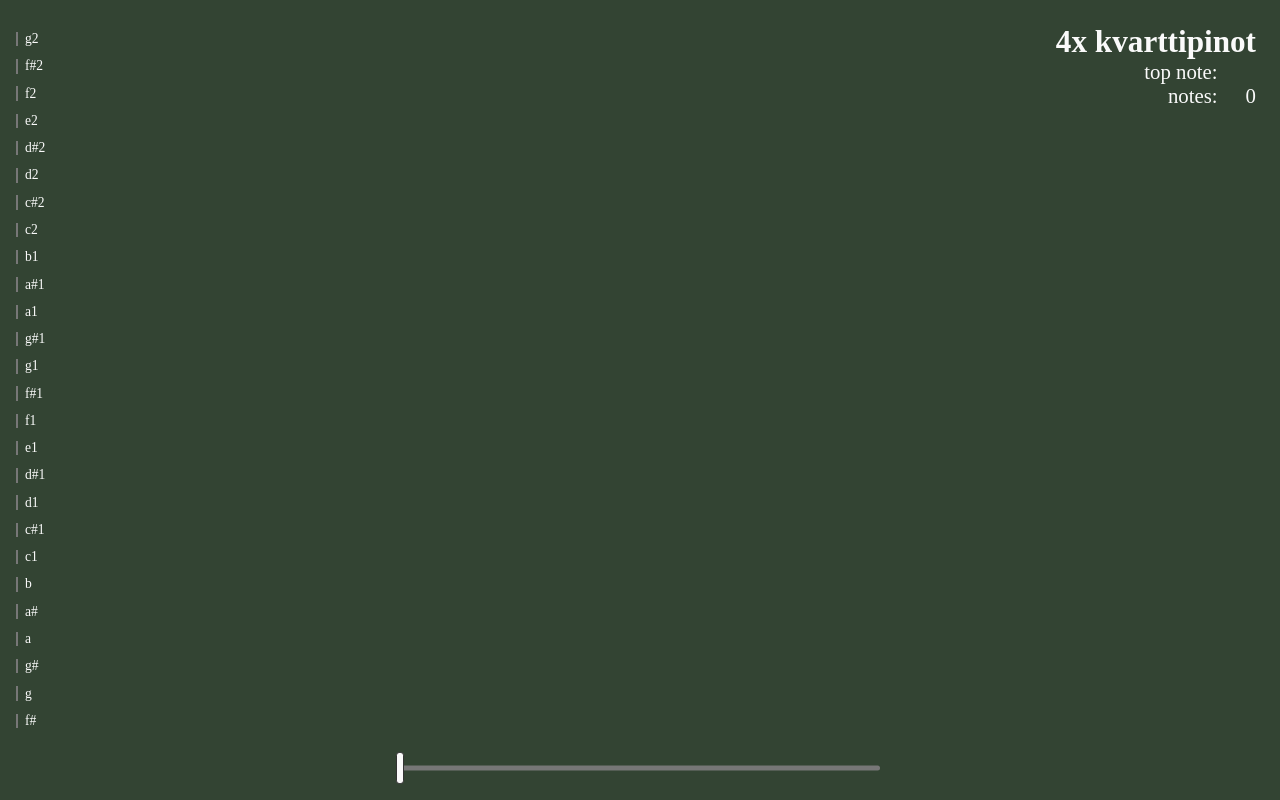
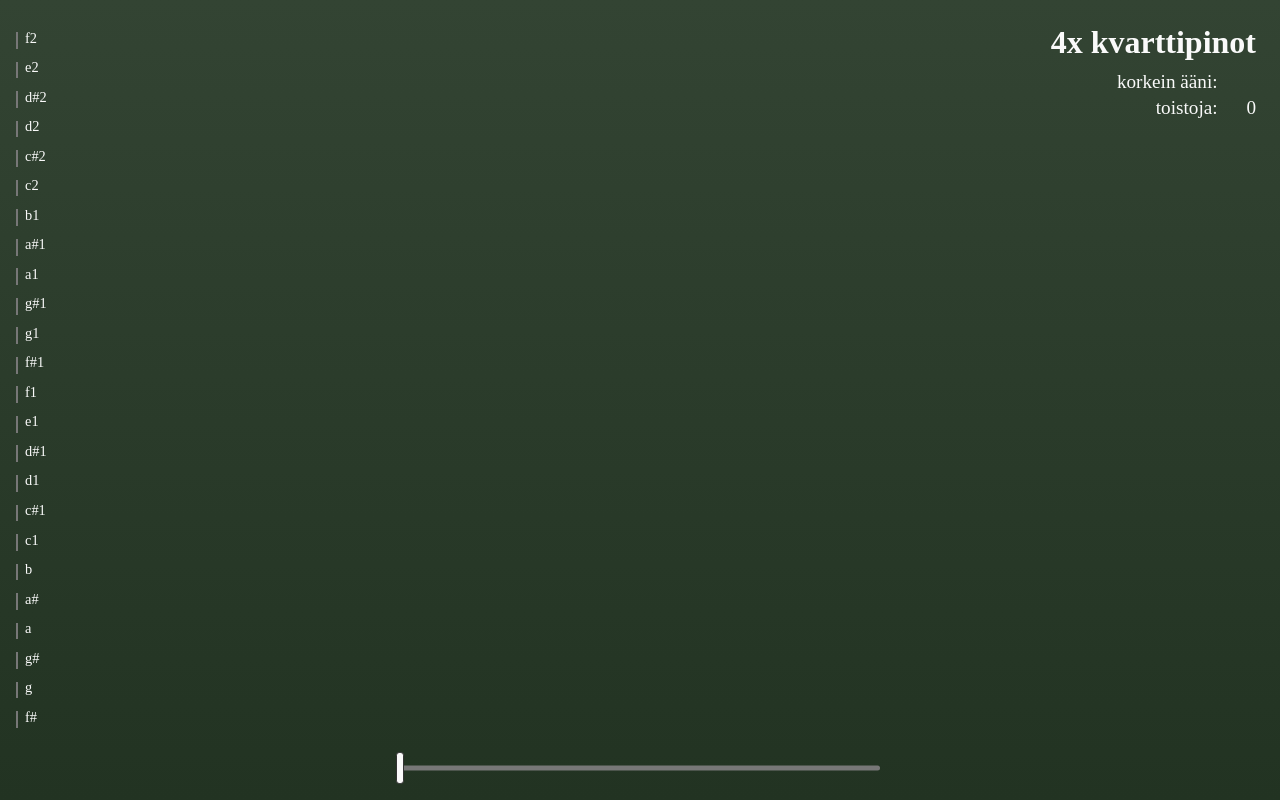
Before and after one commit to visahaarala/kvarttipinot, a React (Vite) app: page / in a window 1280 px wide. Built offline with nearby package versions, Linux system fonts and the light colour scheme.

Commit message:
notes range, language fin, layout & colors

```diff
--- a/src/App.scss
+++ b/src/App.scss
@@ -15,9 +15,23 @@
 
 body {
   background-color: var(--color-background);
+  background-image: linear-gradient(to bottom, #343, #232);
+  color: var(--color-text);
+  font-family: 'Times New Roman', Times, serif;
+}
+
+h1 {
+  font-size: 2rem;
+  margin-bottom: 0.6rem;
+}
+
+p {
+  font-size: 1.2rem;
+  margin-bottom: 0.3rem;
 }
 
 #root {
+  height: 100vh;
   height: 100svh;
   width: 100%;
 
@@ -30,12 +44,11 @@ body {
     position: relative;
 
     .info {
-      position: absolute;
+      position: fixed;
       font-size: 1.3rem;
       top: 1.5rem;
       right: 1.5rem;
       text-align: end;
-      color: var(--color-text);
 
       p {
         span {
@@ -55,7 +68,6 @@ body {
       padding: 1rem 0.5rem;
 
       &__note {
-        font-size: 1.7svh;
         height: 30%;
         background-color: var(--color-gray);
         border: 1px solid var(--color-gray-light);
@@ -65,7 +77,7 @@ body {
         position: relative;
 
         p {
-          color: var(--color-text);
+          font-size: 1.8vh;
           position: absolute;
           margin-left: 0.5rem;
           display: inline-block;
--- a/src/App.tsx
+++ b/src/App.tsx
@@ -96,12 +96,12 @@ function App() {
         </div>
       </div>
       <div className='info'>
-        <h2>4x kvarttipinot</h2>
+        <h1>4x kvarttipinot</h1>
         <p>
-          top note:<span>{noteNames[noteIndex]}</span>
+          korkein ääni:<span>{noteNames[noteIndex]}</span>
         </p>
         <p>
-          notes:<span>{noteStack.count}</span>
+          toistoja:<span>{noteStack.count}</span>
         </p>
       </div>
     </div>
--- a/src/notes.ts
+++ b/src/notes.ts
@@ -23,8 +23,6 @@ export const noteNames = [
   'd#2',
   'e2',
   'f2',
-  'f#2',
-  'g2',
 ];
 
 const noteStacksByIndex = (): number[][] => {
```
